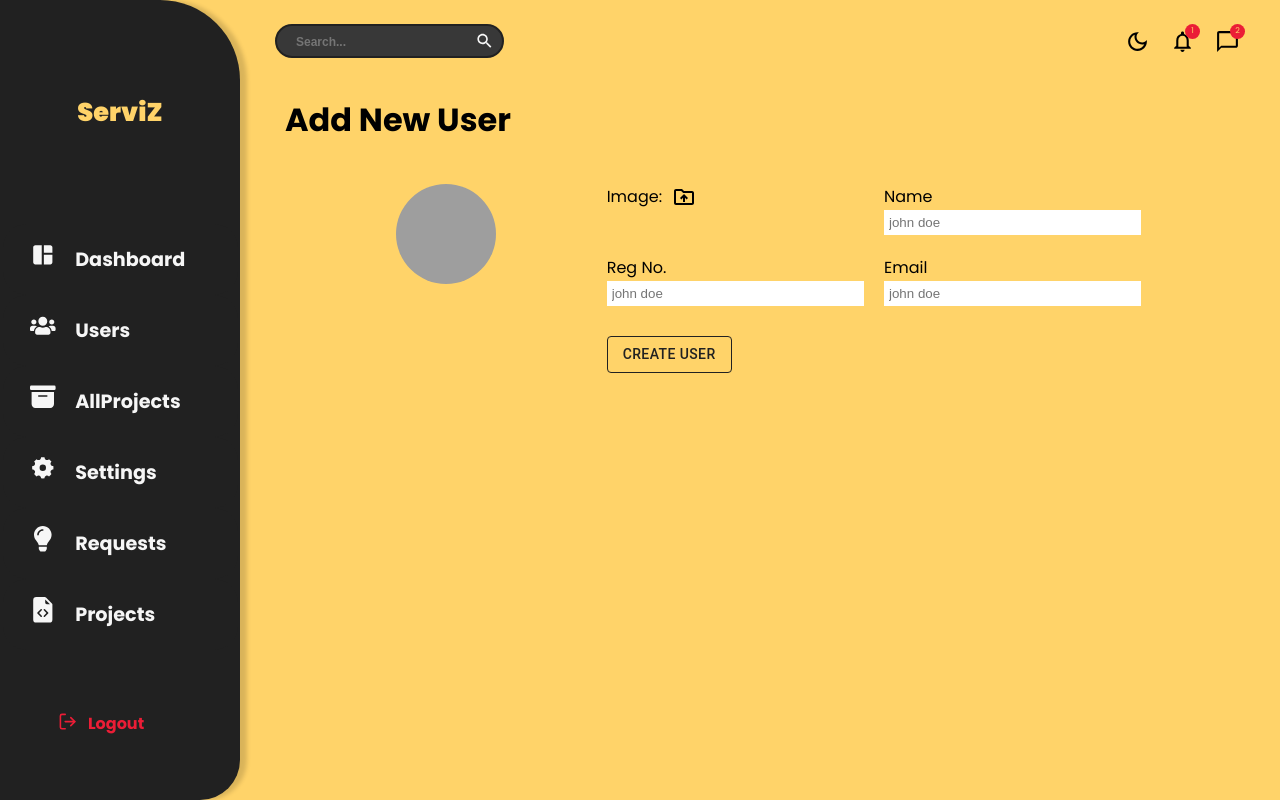
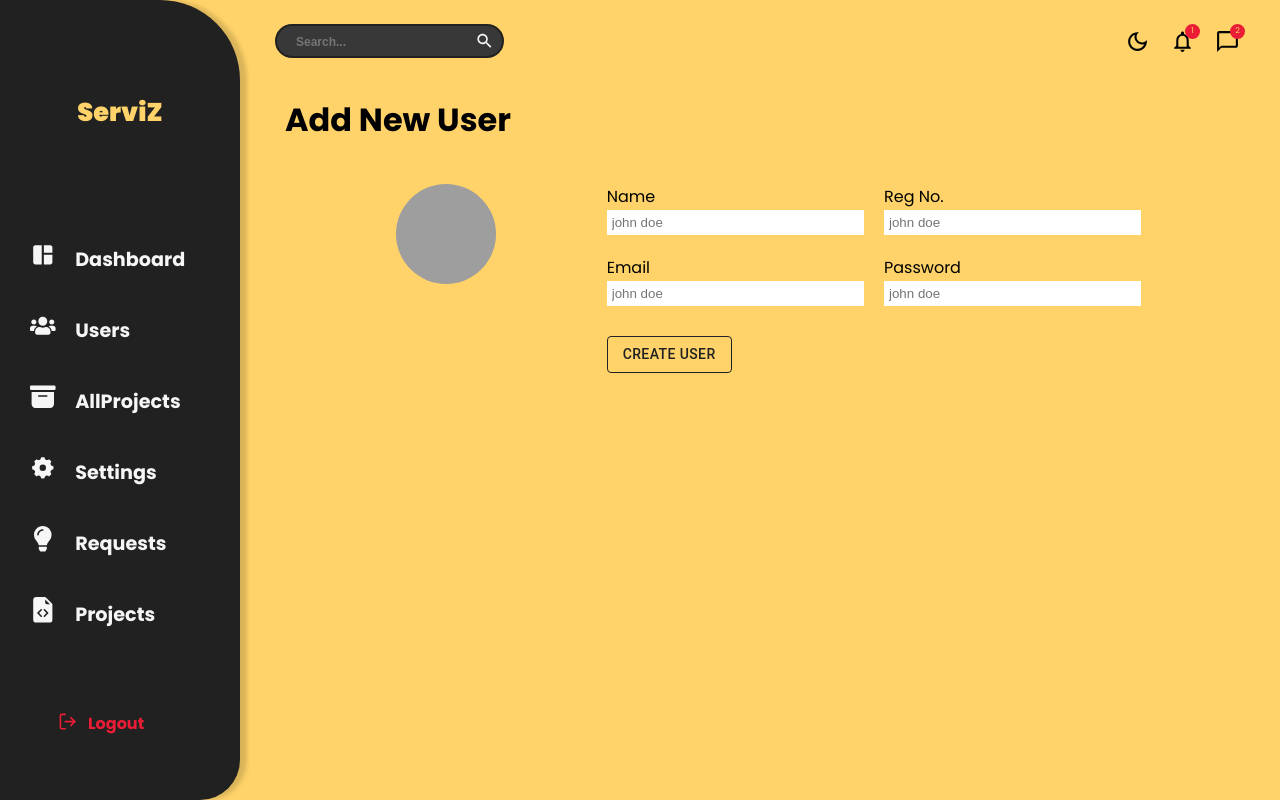
Before and after one commit to rohan-srs/serviz-admin, a React (Create React App) app: page /addnewuser in a window 1280 px wide. Built offline with nearby package versions, Linux system fonts and the light colour scheme; no server answers; grey boxes are pictures that could not be loaded.

Commit message:
added functionality to create new user via admin panel

```diff
--- a/src/components/New.jsx
+++ b/src/components/New.jsx
@@ -4,8 +4,41 @@ import Navbar from "./Navbar";
 import Button from '@mui/material/Button';
 import DriveFolderUploadOutlinedIcon from "@mui/icons-material/DriveFolderUploadOutlined";
 import { useState } from "react";
+import { setDoc, doc} from "firebase/firestore";
+import { auth, db } from "../firebase";
+import { createUserWithEmailAndPassword } from "firebase/auth";
+import { UserInputs } from "../formSource";
 
-const New = () => {
+const New = ({ inputs, title }) => {
+
+  const [data,setData] = useState("");
+
+  const handleInput = (e) => {
+    const id = e.target.id;
+    const value = e.target.value;
+
+    setData({...data, [id]: value })
+  }
+
+  console.log(data);
+
+
+  const handleAdd = async (e) => {
+    e.preventDefault();
+    try {
+      const result = await createUserWithEmailAndPassword(auth,data.email, data.password);
+      await setDoc(doc(db, "users", result.user.uid), {
+        ...data
+      });
+    } catch (error) {
+      console.log(error)
+
+    }
+  };
+
+  const [file, setFile] = useState("");
+
+  console.log(file);
   return (
     <div className="new">
       <Sidebar />
@@ -15,34 +48,25 @@ const New = () => {
           <h1>Add New User</h1>
         </div>
         <div className="bottom">
-        <div className="left"><img src="https://icon-library.com/images/no-image-icon/no-image-icon-0.jpg" alt="" /></div>
-        <div className="right"><form >
+          <div className="left"><img src={file ? URL.createObjectURL(file) : "https://icon-library.com/images/no-image-icon/no-image-icon-0.jpg"} alt="" /></div>
+          <div className="right">
+            <form onSubmit={handleAdd} >
 
-        <div className="formInput">
-            <label htmlFor="file">Image: <DriveFolderUploadOutlinedIcon className="icon"></DriveFolderUploadOutlinedIcon></label>
-            <input type="file" id="file" style={{display:"none"}}></input>
+            {
+              UserInputs.map((input) => (
+                <div className="formInput" key={input.id}>
+                  <label>{input.label}</label>
+                  <input id = {input.id} type = {input.type} placeholder = {input.placeholder} onChange={handleInput}/>
                 </div>
+              ) )
+            }
 
-          <div className="formInput">
-            <label>Name</label>
-            <input type="text" placeholder="john doe"></input>
-          </div>
-
-          <div className="formInput">
-            <label>Reg No.</label>
-            <input type="text" placeholder="john doe"></input>
-          </div>
-
-          <div className="formInput">
-            <label>Email</label>
-            <input type="email" placeholder="john doe"></input>
-          </div>
-
-          <Button variant="outlined" className="createuserbtn">Create User
+            <Button variant="outlined" className="createuserbtn" type="submit">Create User
             </Button>
 
 
-          </form></div>
+          </form>
+          </div>
         </div>
       </div>
     </div>
--- a/src/components/Users.jsx
+++ b/src/components/Users.jsx
@@ -4,19 +4,14 @@ import Navbar from "./Navbar";
 import Sidebar from "./Sidebar";
 import Table from "./Table";
 import Button from '@mui/material/Button';
-import { addDoc, collection} from "firebase/firestore";
-import { db } from "../firebase";
+import {useNavigate} from 'react-router-dom';
 
 const Users = () => {
-  const handleAdd = async (e) => {
-    e.preventDefault();
+  const navigate = useNavigate();
 
-    const res = await addDoc(collection(db, "users"), {
-      name: "Hola",
-      reg_no: "2062025",
-    });
-
-    console.log(res.id);
+  const navigateToaddnewuser = () => {
+    // 👇️ navigate to /contacts
+    navigate('/addnewuser');
   };
   return (
     <div className="users">
@@ -25,7 +20,7 @@ const Users = () => {
         <Navbar />
 
         <div className="user-listContainer">
-          <Button variant="outlined" className="addButton" onClick={handleAdd}>Add</Button>
+          <Button variant="outlined" className="addButton" onClick={navigateToaddnewuser}>Add</Button>
           <div className="listTile">
             <Table />
           </div>
--- /dev/null
+++ b/src/formSource.js
@@ -0,0 +1,30 @@
+export const UserInputs = [
+    {
+        id:"name",
+        label:"Name",
+        type:"text",
+        placeholder:"john doe"
+
+    },
+    {
+        id:"reg_no",
+        label:"Reg No.",
+        type:"text",
+        placeholder:"john doe"
+
+    },
+    {
+        id:"email",
+        label:"Email",
+        type:"email",
+        placeholder:"john doe"
+
+    },
+    {
+        id:"password",
+        label:"Password",
+        type:"password",
+        placeholder:"john doe"
+
+    }
+]
```
Also changed, not shown: src/firebase.js (line endings or trailing spaces). Lines whose indentation alone changed are shown as unchanged.
